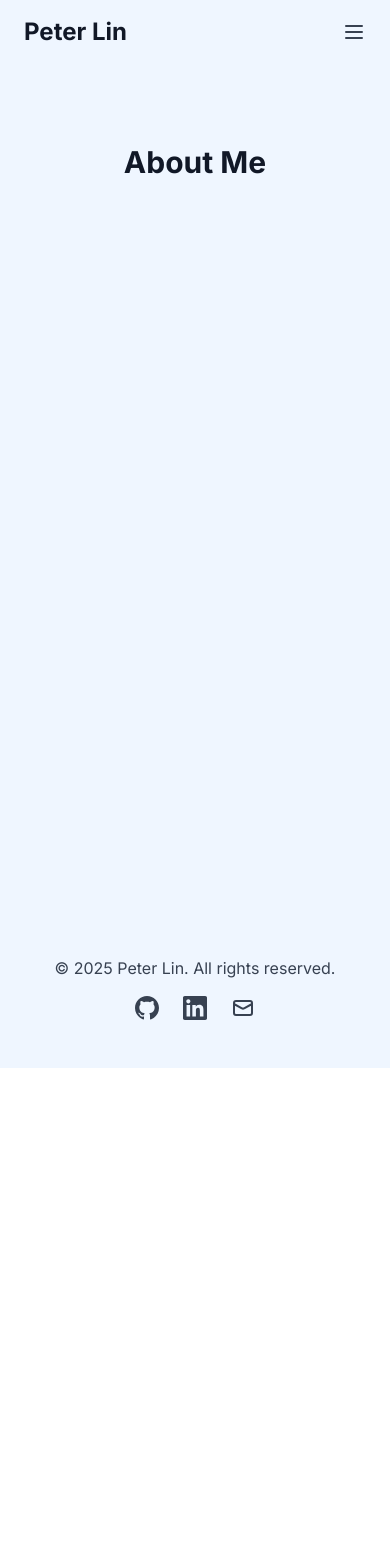
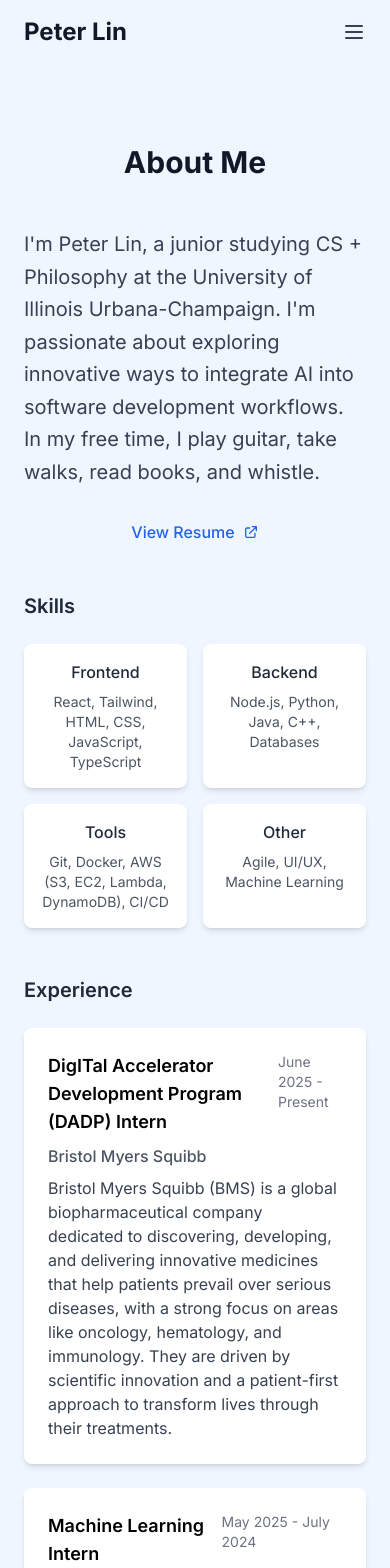
Before and after one commit to peterqlin/peter-lin, a React (Vite) app: page /about in a window 390 px wide. Shown: the top 1568 px of the page. Before the commit the page ends 1068 px from the top, so only its background shows below. Built offline with nearby package versions, Linux system fonts and the light colour scheme.

Commit message:
added mobile header and about info

```diff
--- a/src/components/About.jsx
+++ b/src/components/About.jsx
@@ -4,7 +4,126 @@ function About() {
   return (
     <section id="about" className="min-h-screen py-20 bg-blue-50">
       <div className="max-w-4xl mx-auto px-6">
-        <h2 className="section-title text-center">About Me</h2>
+        <h2 className="section-title text-center mb-12">About Me</h2>
+
+        {/* Personal Introduction */}
+        <div className="mb-12">
+          <div>
+            <p className="text-xl text-gray-700 leading-relaxed max-w-3xl mb-8">
+              I'm Peter Lin, a junior studying CS + Philosophy at the University
+              of Illinois Urbana-Champaign. I'm passionate about exploring
+              innovative ways to integrate AI into software development
+              workflows. In my free time, I play guitar, take walks, read books,
+              and whistle.
+            </p>
+            <div className="text-center mb-8">
+              <a
+                href="/resume.pdf"
+                target="_blank"
+                rel="noopener noreferrer"
+                className="inline-flex items-center text-blue-600 hover:text-blue-800 font-medium transition-colors duration-200"
+              >
+                View Resume
+                <svg
+                  className="ml-2 w-4 h-4"
+                  fill="none"
+                  stroke="currentColor"
+                  viewBox="0 0 24 24"
+                >
+                  <path
+                    strokeLinecap="round"
+                    strokeLinejoin="round"
+                    strokeWidth={2}
+                    d="M10 6H6a2 2 0 00-2 2v10a2 2 0 002 2h10a2 2 0 002-2v-4M14 4h6m0 0v6m0-6L10 14"
+                  />
+                </svg>
+              </a>
+            </div>
+          </div>
+        </div>
+
+        {/* Skills Section */}
+        <div className="mb-12">
+          <h3 className="text-xl font-semibold mb-6 text-gray-800">Skills</h3>
+          <div className="grid grid-cols-2 md:grid-cols-4 gap-4">
+            <div className="bg-white p-4 rounded-lg shadow-md text-center">
+              <h4 className="font-medium text-gray-800">Frontend</h4>
+              <p className="text-sm text-gray-600 mt-2">
+                React, Tailwind, HTML, CSS, JavaScript, TypeScript
+              </p>
+            </div>
+            <div className="bg-white p-4 rounded-lg shadow-md text-center">
+              <h4 className="font-medium text-gray-800">Backend</h4>
+              <p className="text-sm text-gray-600 mt-2">
+                Node.js, Python, Java, C++, Databases
+              </p>
+            </div>
+            <div className="bg-white p-4 rounded-lg shadow-md text-center">
+              <h4 className="font-medium text-gray-800">Tools</h4>
+              <p className="text-sm text-gray-600 mt-2">
+                Git, Docker, AWS (S3, EC2, Lambda, DynamoDB), CI/CD
+              </p>
+            </div>
+            <div className="bg-white p-4 rounded-lg shadow-md text-center">
+              <h4 className="font-medium text-gray-800">Other</h4>
+              <p className="text-sm text-gray-600 mt-2">
+                Agile, UI/UX, Machine Learning
+              </p>
+            </div>
+          </div>
+        </div>
+
+        {/* Experience Section */}
+        <div className="mb-12">
+          <h3 className="text-xl font-semibold mb-6 text-gray-800">
+            Experience
+          </h3>
+          <div className="space-y-6">
+            <div className="bg-white p-6 rounded-lg shadow-md">
+              <div className="flex justify-between items-start mb-2">
+                <h4 className="font-semibold text-lg">
+                  DigITal Accelerator Development Program (DADP) Intern
+                </h4>
+                <span className="text-sm text-gray-500">
+                  June 2025 - Present
+                </span>
+              </div>
+              <p className="text-gray-600 font-medium mb-2">
+                Bristol Myers Squibb
+              </p>
+              <ul className="text-gray-700 space-y-1">
+                Bristol Myers Squibb (BMS) is a global biopharmaceutical company
+                dedicated to discovering, developing, and delivering innovative
+                medicines that help patients prevail over serious diseases, with
+                a strong focus on areas like oncology, hematology, and
+                immunology. They are driven by scientific innovation and a
+                patient-first approach to transform lives through their
+                treatments.
+              </ul>
+            </div>
+
+            <div className="bg-white p-6 rounded-lg shadow-md">
+              <div className="flex justify-between items-start mb-2">
+                <h4 className="font-semibold text-lg">
+                  Machine Learning Intern
+                </h4>
+                <span className="text-sm text-gray-500">
+                  May 2025 - July 2024
+                </span>
+              </div>
+              <p className="text-gray-600 font-medium mb-2">WhizAI</p>
+              <ul className="text-gray-700 space-y-1">
+                WhizAI is a pioneering AI-powered analytics platform
+                specifically designed for the life sciences sector, enabling
+                business users to gain instant, contextual insights from complex
+                data through natural language interaction. It democratizes
+                access to critical information, allowing for faster and more
+                informed decision-making across various functions like sales,
+                market access, and patient services.
+              </ul>
+            </div>
+          </div>
+        </div>
       </div>
     </section>
   );
--- a/src/components/Header.jsx
+++ b/src/components/Header.jsx
@@ -1,8 +1,9 @@
-import React from "react";
+import React, { useState } from "react";
 import { Link, useLocation } from "react-router-dom";
 
 function Header() {
   const location = useLocation();
+  const [isMobileMenuOpen, setIsMobileMenuOpen] = useState(false);
 
   const navItems = [
     { id: "home", label: "Home", path: "/" },
@@ -11,13 +12,22 @@ function Header() {
     { id: "blog", label: "Blog", path: "/blog" },
   ];
 
+  const toggleMobileMenu = () => {
+    setIsMobileMenuOpen(!isMobileMenuOpen);
+  };
+
+  const closeMobileMenu = () => {
+    setIsMobileMenuOpen(false);
+  };
+
   return (
-    <header className="bg-blue-50 z-50">
+    <header className="bg-blue-50 z-50 relative">
       <div className="max-w-6xl mx-auto px-6 py-4">
         <div className="flex items-center justify-between">
           <Link
             to="/"
             className="text-2xl font-bold text-gray-900 hover:text-blue-600 transition-colors duration-200"
+            onClick={closeMobileMenu}
           >
             Peter Lin
           </Link>
@@ -35,21 +45,70 @@ function Header() {
           </nav>
 
           {/* Mobile menu button */}
-          <button className="md:hidden text-gray-700 hover:text-blue-600">
+          <button
+            className="md:hidden text-gray-700 hover:text-blue-600 transition-colors duration-200"
+            onClick={toggleMobileMenu}
+            aria-label="Toggle mobile menu"
+          >
             <svg
               className="w-6 h-6"
               fill="none"
               stroke="currentColor"
               viewBox="0 0 24 24"
             >
+              {isMobileMenuOpen ? (
+                <path
+                  strokeLinecap="round"
+                  strokeLinejoin="round"
+                  strokeWidth={2}
+                  d="M6 18L18 6M6 6l12 12"
+                />
+              ) : (
                 <path
                   strokeLinecap="round"
                   strokeLinejoin="round"
                   strokeWidth={2}
                   d="M4 6h16M4 12h16M4 18h16"
                 />
+              )}
             </svg>
           </button>
+        </div>
+        {/* Mobile dropdown menu */}
+        <div
+          className={`md:hidden absolute top-full left-0 right-0 bg-blue-50 shadow-lg transform transition-all duration-300 ease-in-out ${
+            isMobileMenuOpen
+              ? "translate-y-0 opacity-100"
+              : "-translate-y-4 opacity-0 pointer-events-none"
+          }`}
+        >
+          <nav className="px-6 py-4">
+            <div className="flex flex-col space-y-4">
+              {navItems.map((item) => (
+                <Link
+                  key={item.id}
+                  to={item.path}
+                  className={`text-lg font-medium transition-colors duration-200 relative group ${
+                    location.pathname === item.path
+                      ? "text-blue-600"
+                      : "text-gray-700 hover:text-blue-600"
+                  }`}
+                  onClick={closeMobileMenu}
+                >
+                  <span className="relative">
+                    {item.label}
+                    <span
+                      className={`absolute left-0 bottom-0 h-0.5 bg-blue-600 transition-all duration-300 ease-in-out ${
+                        location.pathname === item.path
+                          ? "w-full"
+                          : "w-0 group-hover:w-full"
+                      }`}
+                    ></span>
+                  </span>
+                </Link>
+              ))}
+            </div>
+          </nav>
         </div>
       </div>
     </header>
--- a/src/components/Projects.jsx
+++ b/src/components/Projects.jsx
@@ -2,20 +2,32 @@ import React from "react";
 
 function Projects() {
   const projects = [
-    {
-      title: "Project Title",
-      description:
-        "A brief description of your project. Explain what the project does, what problems it solves, and what makes it unique. Keep this concise but informative.",
-      tech: ["Technology 1", "Technology 2", "Technology 3", "Technology 4"],
-      link: "#",
-    },
+    // {
+    //   title: "Project Title",
+    //   description:
+    //     "A brief description of your project. Explain what the project does, what problems it solves, and what makes it unique. Keep this concise but informative.",
+    //   tech: ["Technology 1", "Technology 2", "Technology 3", "Technology 4"],
+    //   link: "#",
+    // },
   ];
 
   return (
     <section id="projects" className="min-h-screen py-20 bg-blue-50">
       <div className="max-w-6xl mx-auto px-6">
         <h2 className="section-title text-center">Projects</h2>
-        <div className="grid md:grid-cols-2 lg:grid-cols-3 gap-8">
+
+        {/* UNDER CONSTRUCTION SIGN */}
+        <div className="flex items-center justify-center min-h-[400px]">
+          <div className="text-center">
+            <div className="text-8xl font-bold text-gray-400 mb-4">🚧</div>
+            <h3 className="text-4xl font-bold text-gray-600 mb-2">
+              UNDER CONSTRUCTION
+            </h3>
+          </div>
+        </div>
+
+        {/* Commented out project grid for now */}
+        {/* <div className="grid md:grid-cols-2 lg:grid-cols-3 gap-8">
           {projects.map((project, index) => (
             <div key={index} className="card">
               <h3 className="text-xl font-semibold text-gray-900 mb-3">
@@ -42,7 +54,7 @@ function Projects() {
               </a>
             </div>
           ))}
-        </div>
+        </div> */}
       </div>
     </section>
   );
--- a/src/index.css
+++ b/src/index.css
@@ -20,11 +20,32 @@
 
 @layer components {
   .nav-link {
-    @apply text-gray-700 hover:text-blue-600 transition-colors duration-200 font-medium;
+    @apply text-gray-700 hover:text-blue-600 transition-colors duration-200 font-medium relative;
+    position: relative;
+  }
+
+  .nav-link::after {
+    content: "";
+    position: absolute;
+    bottom: -4px;
+    left: 50%;
+    width: 0;
+    height: 2px;
+    background-color: #3b82f6;
+    transition: all 0.3s ease;
+    transform: translateX(-50%);
+  }
+
+  .nav-link:hover::after {
+    width: 100%;
   }
 
   .nav-link.active {
     @apply text-blue-600;
+  }
+
+  .nav-link.active::after {
+    width: 100%;
   }
 
   .section-title {
```
Lines whose indentation alone changed are shown as unchanged.
